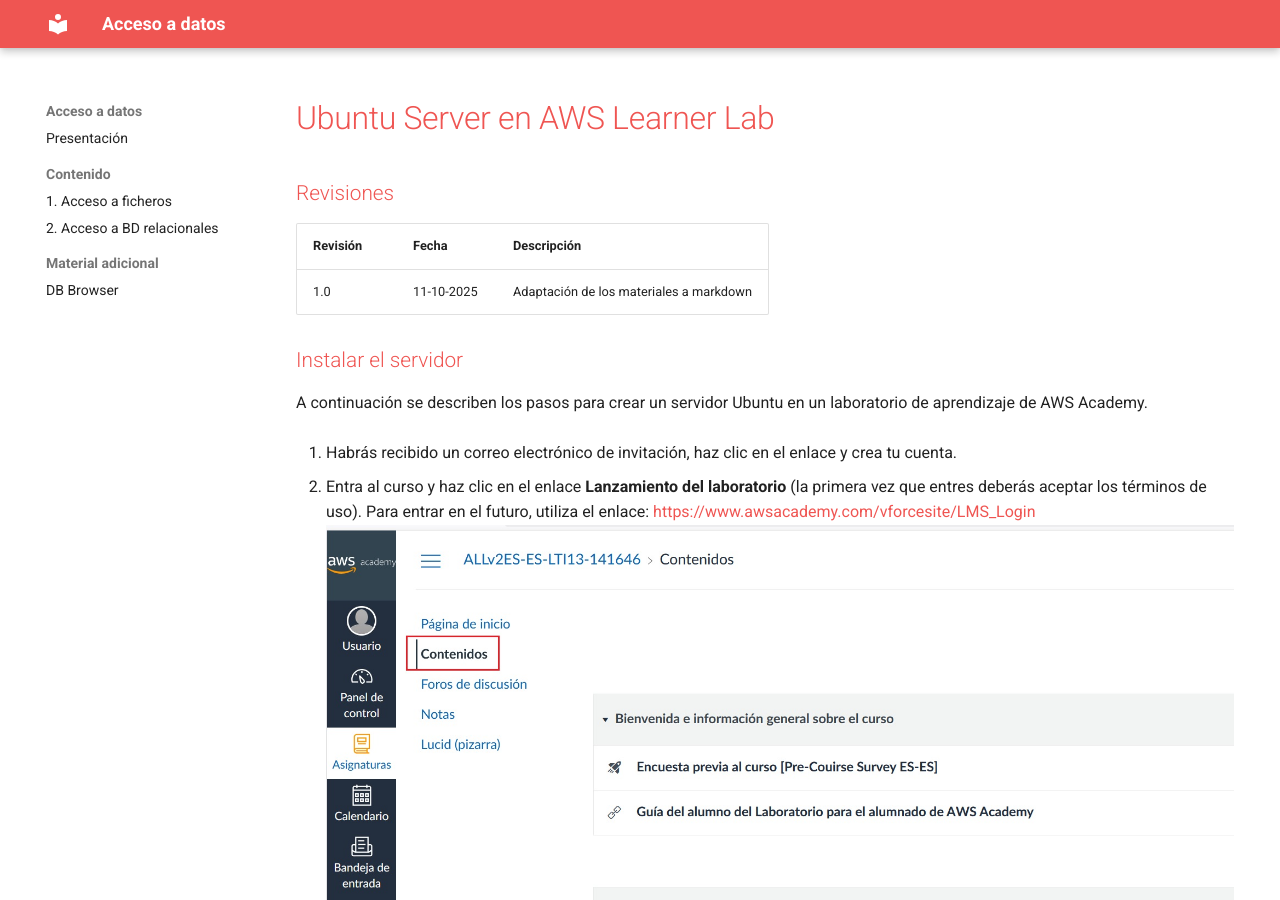
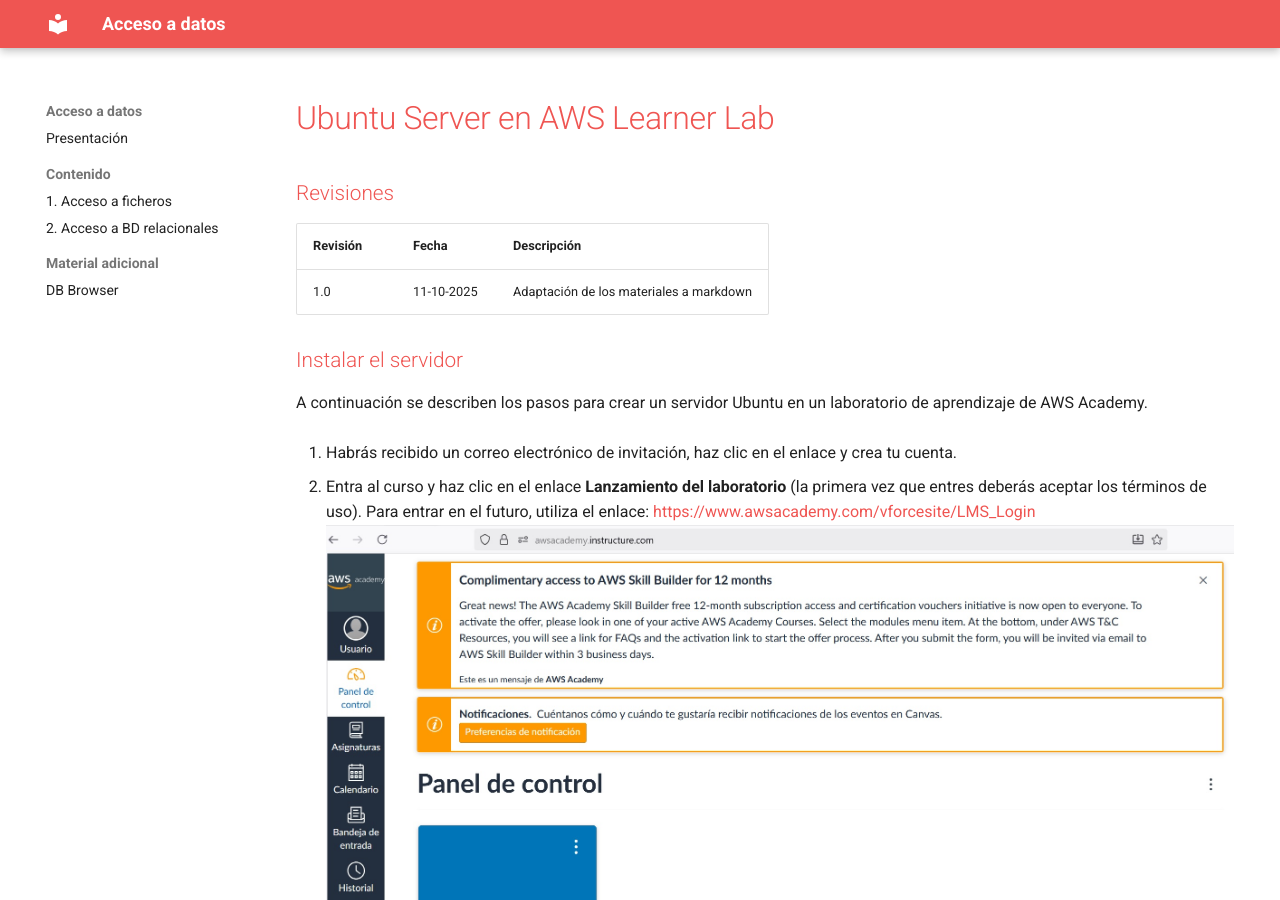
Before and after one commit to bpaterna/acceso_datos, an MkDocs documentation site: the page built from docs/AWSlab.md, in a window 1280 px wide and 900 px high. Built offline with MkDocs 1.6.1 and Material for MkDocs 9.7.7, drawn with Linux system fonts in a browser that asks for light colours.

Commit message:
Update AWSlab.md

```diff
--- a/docs/AWSlab.md
+++ b/docs/AWSlab.md
@@ -14,6 +14,7 @@ A continuación se describen los pasos para crear un servidor Ubuntu en un labor
 1. Habrás recibido un correo electrónico de invitación, haz clic en el enlace y crea tu cuenta.
 
 2. Entra al curso y haz clic en el enlace **Lanzamiento del laboratorio** (la primera vez que entres deberás aceptar los términos de uso). Para entrar en el futuro, utiliza el enlace: [https://www.awsacademy.com/vforcesite/LMS_Login](https://www.awsacademy.com/vforcesite/LMS_Login)
+    ![Imagen 0](img/AWS/imagen_000.jpg)
     ![Imagen 1](img/AWS/imagen_001.jpg)
 
 3. Haz clic en el botón **Start Lab** (el círculo cambiará a color amarillo mientras arranca el laboratorio).
```
